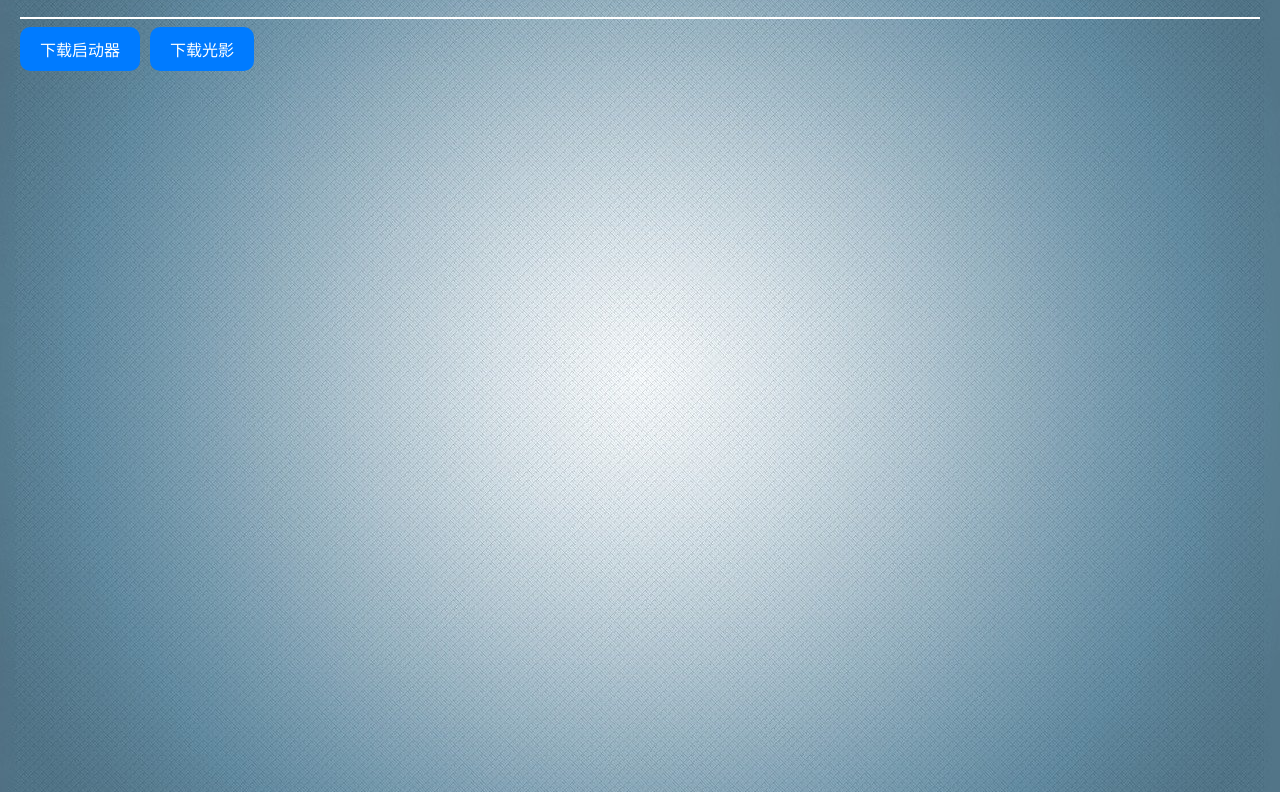
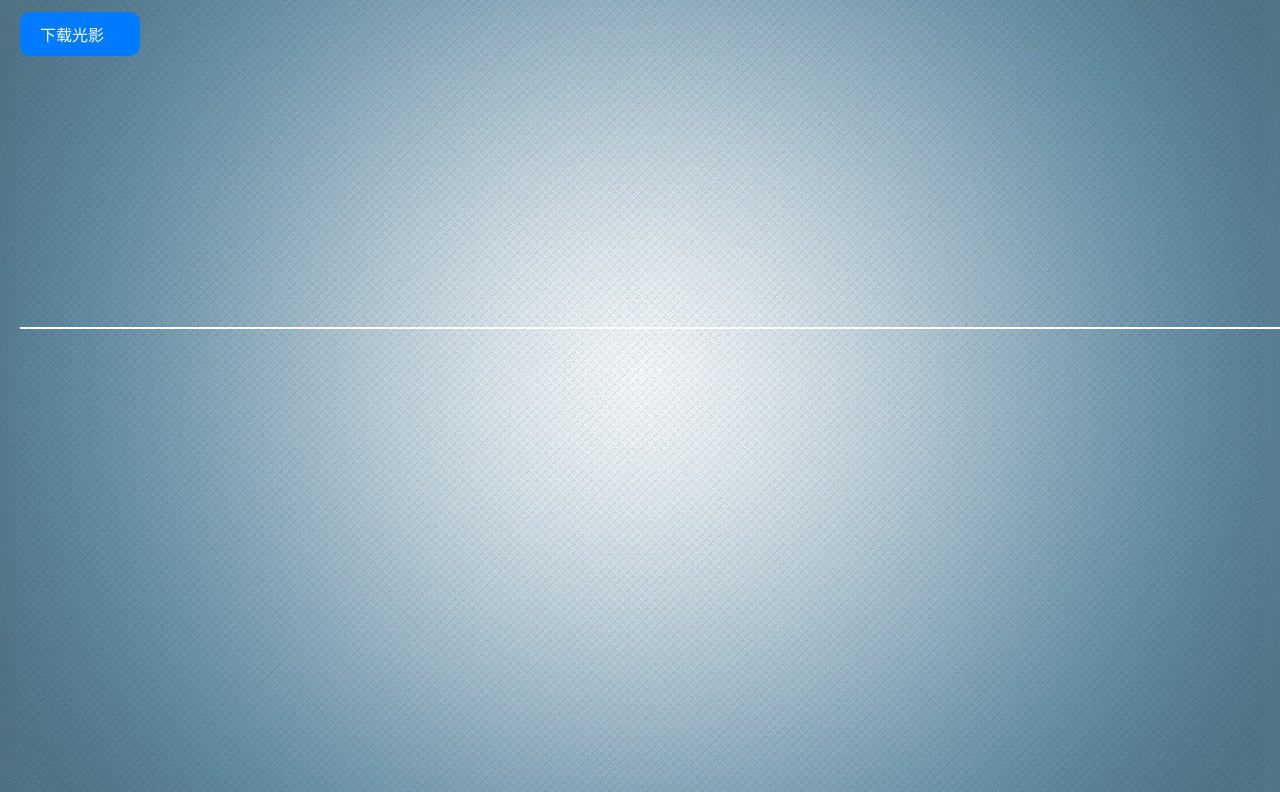
Before and after one commit to Ms-Team-Website/Ms-Team-Website.github.io, a plain HTML site: page minecraft/minecraft.html in a window 1280 px wide. Shown: the part 78-870 px from the top of the page. Drawn offline with Linux system fonts and the light colour scheme.

Commit message:
Update minecraft.html

```diff
--- a/minecraft/minecraft.html
+++ b/minecraft/minecraft.html
@@ -3,22 +3,20 @@
 <head>
     <meta charset="UTF-8">
     <meta name="viewport" content="width=device-width, initial-scale=1.0">
-    <title>MSTeam Minecraft-></title>
+    <title>MSTeam Minecraft</title>
     <link rel="icon" href="../MS.png" type="image/png">
     <style>
-        /* 设置背景图片 */
+        /* Existing styles */
         body {
             margin: 0;
             padding: 0;
-            background-image: url('../Website Back.jpg'); /* 背景图片路径 */
-            background-size: cover; /* 背景图片覆盖整个页面 */
-            background-repeat: no-repeat; /* 背景图片不重复 */
-            background-attachment: fixed; /* 背景图片固定 */
+            background-image: url('../Website Back.jpg');
+            background-size: cover;
+            background-repeat: no-repeat;
+            background-attachment: fixed;
             height: 100vh;
             font-family: Arial, sans-serif;
         }
-
-        /* 右上角按钮样式 */
         .top-right-button {
             position: fixed;
             top: 20px;
@@ -30,15 +28,12 @@
             border-radius: 10px;
             cursor: pointer;
             font-size: 24px;
-            text-decoration: none; /* 移除下划线 */
-            display: inline-block; /* 使按钮样式生效 */
+            text-decoration: none;
+            display: inline-block;
         }
-
         .top-right-button:hover {
             background-color: #0056b3;
         }
-
-        /* 导航栏样式 */
         .navbar {
             display: flex;
             align-items: center;
@@ -49,31 +44,26 @@
             box-sizing: border-box;
             z-index: 1000;
         }
-
         .navbar img {
             height: 50px;
             margin-left: 8px;
-            margin-top: 15px; /* 向下移动图片 */
+            margin-top: 15px;
         }
-
-        /* 内容区域样式 */
         .content {
-            margin-top: 70px; /* 确保内容不会被固定的导航栏遮挡 */
+            margin-top: 70px;
             padding: 20px;
             position: relative;
         }
-
-        /* 分割线样式 */
         .divider {
             border-top: 2px solid #fff;
             margin: 5px 0;
+            position: fixed; /* Make the divider fixed */
+            width: 100%; /* Full width */
+            top: 50%; /* Adjust the position as needed */
+            z-index: 1000; /* Ensure it is above other elements */
         }
-
-        /* 下载启动器按钮样式 */
-        .download-button {
+        .download-button, .download-yingguang-button {
             position: absolute;
-            top: 35px;
-            left: 20px;
             background-color: #007BFF;
             color: white;
             padding: 10px 20px;
@@ -81,31 +71,10 @@
             border-radius: 10px;
             cursor: pointer;
             font-size: 16px;
-            text-decoration: none; /* 移除下划线 */
-            display: inline-block; /* 使按钮样式生效 */
+            text-decoration: none;
+            display: inline-block;
         }
-
-        .download-button:hover {
-            background-color: #0056b3;
-        }
-
-        /* 下载光影按钮样式 */
-        .download-yingguang-button {
-            position: absolute;
-            top: 35px;
-            left: 150px; /* 调整位置以确保按钮在下载启动器按钮右侧 */
-            background-color: #007BFF;
-            color: white;
-            padding: 10px 20px;
-            border: none;
-            border-radius: 10px;
-            cursor: pointer;
-            font-size: 16px;
-            text-decoration: none; /* 移除下划线 */
-            display: inline-block; /* 使按钮样式生效 */
-        }
-
-        .download-yingguang-button:hover {
+        .download-button:hover, .download-yingguang-button:hover {
             background-color: #0056b3;
         }
     </style>
@@ -116,15 +85,13 @@
         <a href="../ourserver/ourserver.html" class="top-right-button">加入我们的服务器</a>
     </div>
     <div class="content">
-        <a href="https://msteam.us.kg/minecraft/Launcher/launcher.html" class="download-button">下载启动器</a>
+        <a href="https://msteam.us.kg/minecraft/Launcher/launcher.html" class="download-button" id="downloadButton">下载启动器</a>
         <a id="downloadYingGuang" class="download-yingguang-button">下载光影</a>
-        <div class="divider"></div>
+        <div class="divider" id="divider"></div>
         <!-- 这里放置你的主要内容 -->
     </div>
-
     <script>
         document.getElementById('downloadYingGuang').addEventListener('click', function() {
-            // 创建一个隐藏的<a>标签用于下载文件
             function downloadFile(filename) {
                 var element = document.createElement('a');
                 element.setAttribute('href', filename);
@@ -134,11 +101,27 @@
                 element.click();
                 document.body.removeChild(element);
             }
+            downloadFile('光影使用须知.txt');
+            downloadFile('Mellow1.5.4.zip');
+        });
 
-            // 下载“光影使用须知.txt”
-            downloadFile('光影使用须知.txt');
-            // 下载“Mellow1.5.4.zip”
-            downloadFile('Mellow1.5.4.zip');
+        window.addEventListener('scroll', function() {
+            var divider = document.getElementById('divider');
+            var downloadButton = document.getElementById('downloadButton');
+            var downloadYingGuangButton = document.getElementById('downloadYingGuang');
+            var dividerPosition = divider.getBoundingClientRect().top;
+
+            if (downloadButton.getBoundingClientRect().top >= dividerPosition) {
+                downloadButton.style.display = 'none';
+            } else {
+                downloadButton.style.display = 'inline-block';
+            }
+
+            if (downloadYingGuangButton.getBoundingClientRect().top >= dividerPosition) {
+                downloadYingGuangButton.style.display = 'none';
+            } else {
+                downloadYingGuangButton.style.display = 'inline-block';
+            }
         });
     </script>
 </body>
```
